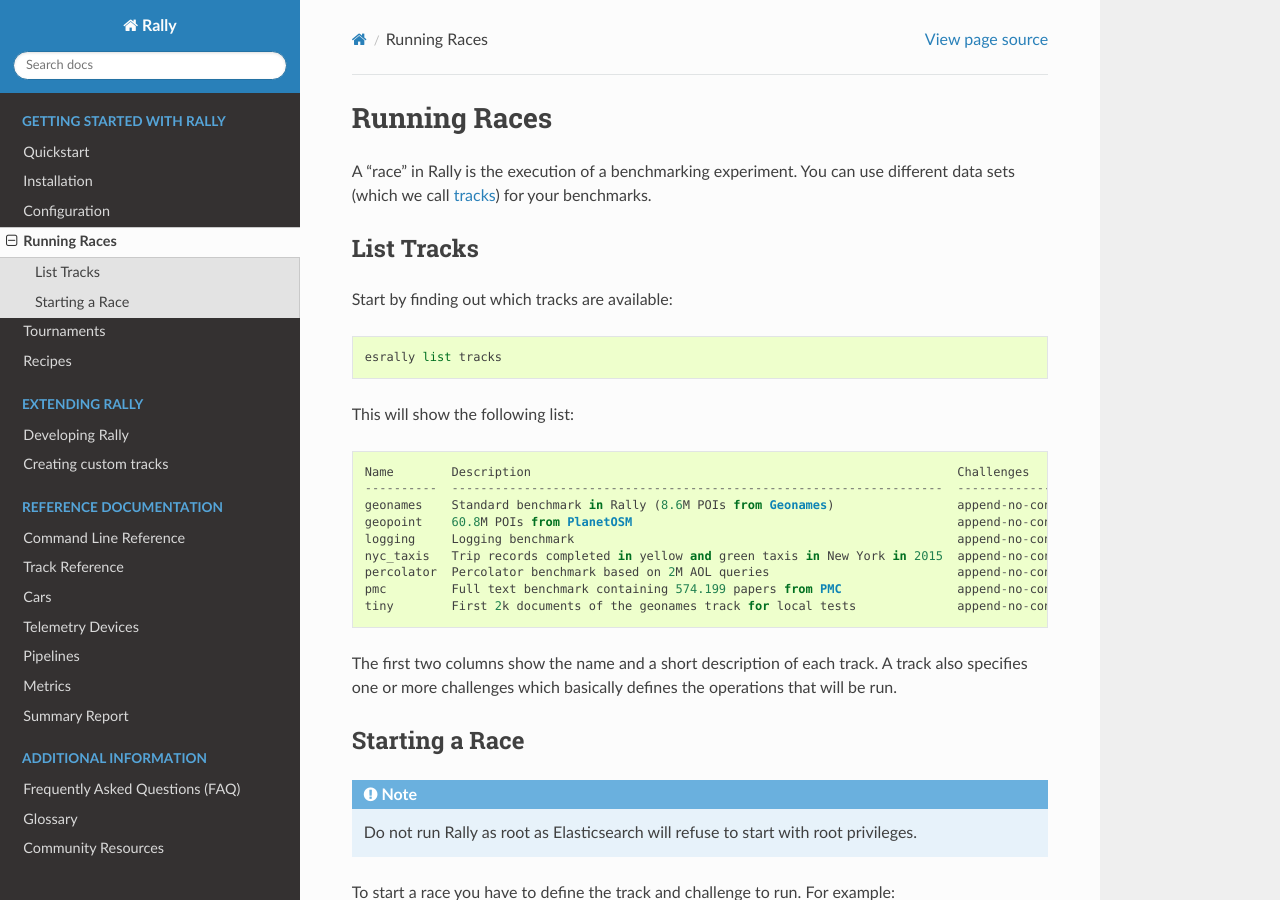
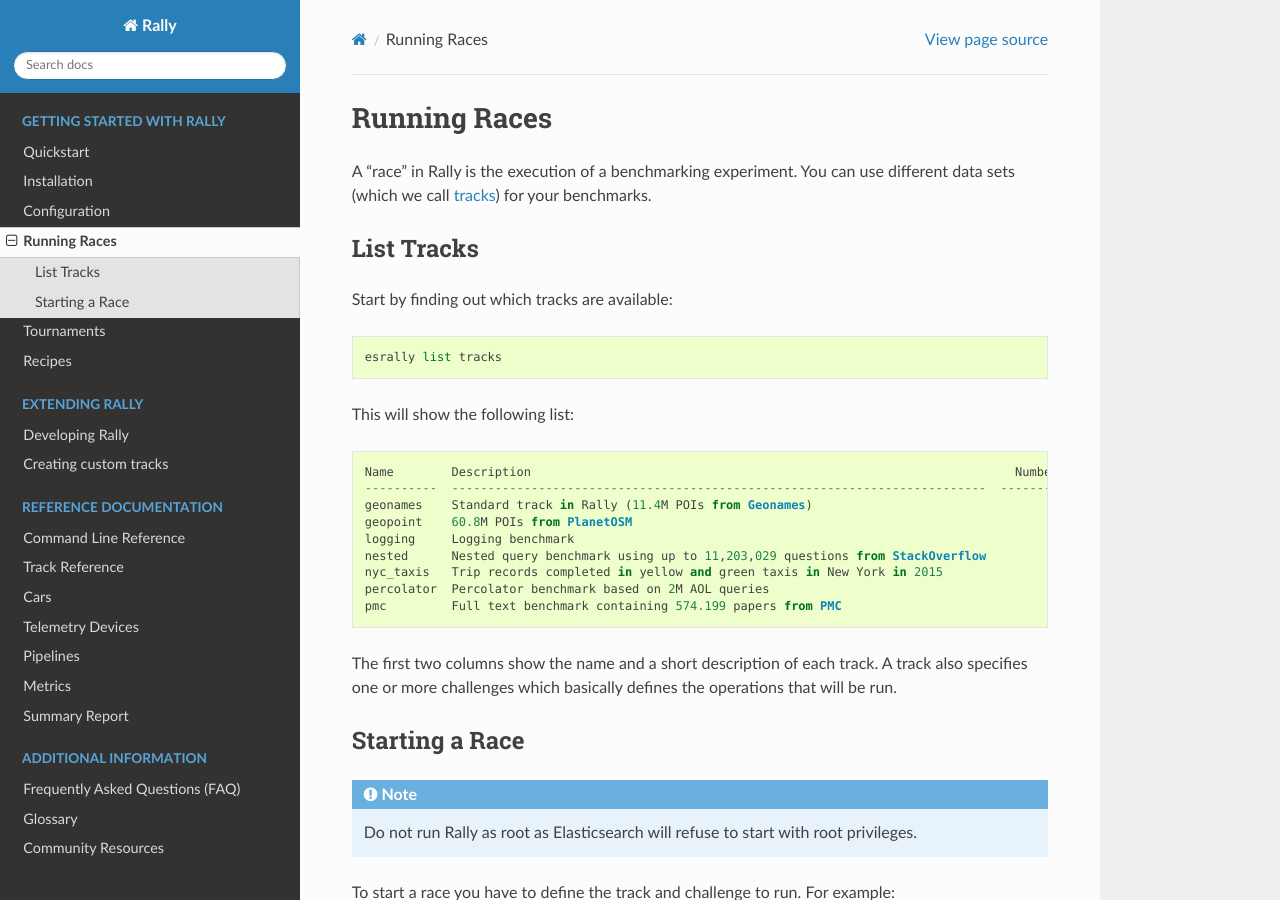
Before and after one commit to elastic/rally, a Sphinx documentation site: the page built from docs/race.rst, in a window 1280 px wide and 900 px high. Built offline with Sphinx 7.4.7 and the Read the Docs theme 2.0.0, drawn with Linux system fonts in a browser that asks for light colours.

Commit message:
Show number of documents when listing tracks
Closes #291

```diff
--- a/docs/race.rst
+++ b/docs/race.rst
@@ -12,15 +12,15 @@
 
 This will show the following list::
 
-    Name        Description                                                           Challenges
-    ----------  --------------------------------------------------------------------  ------------------------------------------------------------------------------------------------------
-    geonames    Standard benchmark in Rally (8.6M POIs from Geonames)                 append-no-conflicts,append-no-conflicts-index-only,append-fast-no-conflicts,append-fast-with-conflicts
-    geopoint    60.8M POIs from PlanetOSM                                             append-no-conflicts,append-no-conflicts-index-only,append-fast-no-conflicts,append-fast-with-conflicts
-    logging     Logging benchmark                                                     append-no-conflicts,append-no-conflicts-index-only,append-fast-no-conflicts,append-fast-with-conflicts
-    nyc_taxis   Trip records completed in yellow and green taxis in New York in 2015  append-no-conflicts,append-no-conflicts-index-only
-    percolator  Percolator benchmark based on 2M AOL queries                          append-no-conflicts
-    pmc         Full text benchmark containing 574.199 papers from PMC                append-no-conflicts,append-no-conflicts-index-only,append-fast-no-conflicts,append-fast-with-conflicts
-    tiny        First 2k documents of the geonames track for local tests              append-no-conflicts,append-no-conflicts-index-only,append-fast-no-conflicts,append-fast-with-conflicts
+    Name        Description                                                                   Number of Documents  Default Challenge        All Challenges
+    ----------  --------------------------------------------------------------------------  ---------------------  -----------------------  ----------------------------------------...
+    geonames    Standard track in Rally (11.4M POIs from Geonames)                                       11396505  append-no-conflicts      append-no-conflicts,append-no-conflicts-...
+    geopoint    60.8M POIs from PlanetOSM                                                                60844404  append-no-conflicts      append-no-conflicts,append-no-conflicts-...
+    logging     Logging benchmark                                                                       247249096  append-no-conflicts      append-no-conflicts,append-no-conflicts-...
+    nested      Nested query benchmark using up to 11,203,029 questions from StackOverflow               11203029  nested-search-challenge  nested-search-challenge,index-only
+    nyc_taxis   Trip records completed in yellow and green taxis in New York in 2015                    165346692  append-no-conflicts      append-no-conflicts,append-no-conflicts-...
+    percolator  Percolator benchmark based on 2M AOL queries                                              2000000  append-no-conflicts      append-no-conflicts,append-no-conflicts-...
+    pmc         Full text benchmark containing 574.199 papers from PMC                                     574199  append-no-conflicts      append-no-conflicts,append-no-conflicts-...
 
 The first two columns show the name and a short description of each track. A track also specifies one or more challenges which basically defines the operations that will be run.
 
```
Also changed, not shown: docs/recipes.rst (+9 -8 lines), 1 other file.
